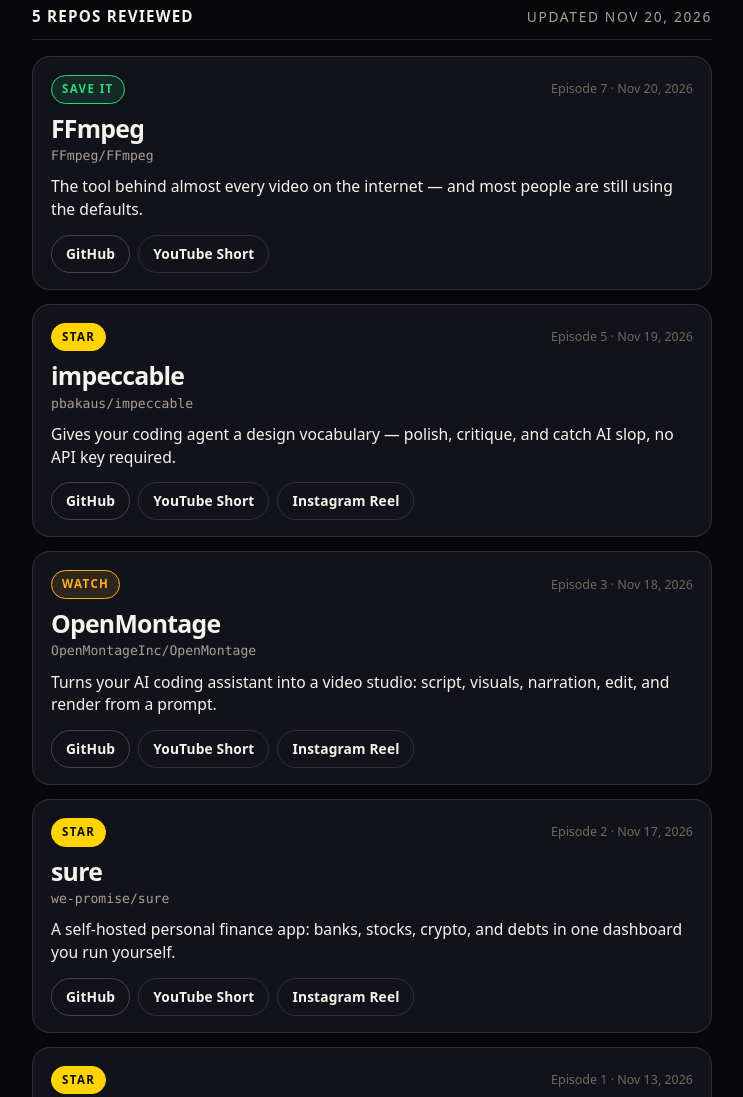
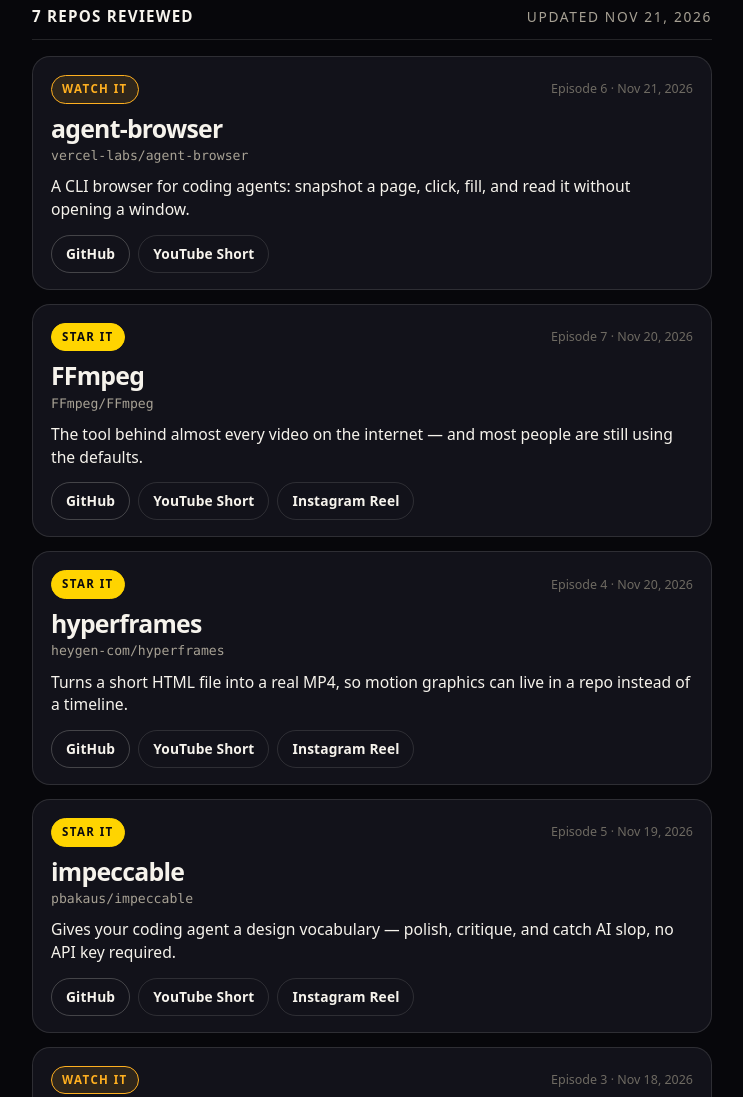
Before and after one commit to WorldYT/starorskip, a plain HTML site: page index.html in a window 1280 px wide. Shown: the part 322-1419 px from the top of the page, without its empty margins (268-1011 px from the left). Drawn offline with Linux system fonts and the light colour scheme.

Commit message:
Star or Skip repo list: 7 posted repos (adds agent-browser WATCH IT, FFmpeg STAR IT, HyperFrames STAR IT), verdict labels STAR IT / WATCH IT

```diff
--- a/index.html
+++ b/index.html
@@ -184,23 +184,45 @@
         <a href="https://www.instagram.com/starorskip.repos/" rel="noopener noreferrer">Instagram @starorskip.repos</a>
       </nav>
     </header>
-    <div class="count"><strong>5 repos reviewed</strong><span>Updated Nov 20, 2026</span></div>
+    <div class="count"><strong>7 repos reviewed</strong><span>Updated Nov 21, 2026</span></div>
     <section class="list" aria-label="Reviewed repositories">
 
       <article class="card">
         <div class="card-top">
-          <span class="badge save">SAVE IT</span>
+          <span class="badge watch">WATCH IT</span>
+          <span class="meta">Episode 6 · Nov 21, 2026</span>
+        </div>
+        <h2>agent-browser</h2>
+        <p class="slug"><a href="https://github.com/vercel-labs/agent-browser" rel="noopener noreferrer">vercel-labs/agent-browser</a></p>
+        <p class="blurb">A CLI browser for coding agents: snapshot a page, click, fill, and read it without opening a window.</p>
+        <div class="links"><a class="btn gh" href="https://github.com/vercel-labs/agent-browser" rel="noopener noreferrer">GitHub</a><a class="btn yt" href="https://youtube.com/shorts/gqYksbYPpd0" rel="noopener noreferrer">YouTube Short</a></div>
+      </article>
+
+      <article class="card">
+        <div class="card-top">
+          <span class="badge star">STAR IT</span>
           <span class="meta">Episode 7 · Nov 20, 2026</span>
         </div>
         <h2>FFmpeg</h2>
         <p class="slug"><a href="https://github.com/FFmpeg/FFmpeg" rel="noopener noreferrer">FFmpeg/FFmpeg</a></p>
         <p class="blurb">The tool behind almost every video on the internet — and most people are still using the defaults.</p>
-        <div class="links"><a class="btn gh" href="https://github.com/FFmpeg/FFmpeg" rel="noopener noreferrer">GitHub</a><a class="btn yt" href="https://youtube.com/shorts/tRa91pDwIU0" rel="noopener noreferrer">YouTube Short</a></div>
+        <div class="links"><a class="btn gh" href="https://github.com/FFmpeg/FFmpeg" rel="noopener noreferrer">GitHub</a><a class="btn yt" href="https://youtube.com/shorts/tRa91pDwIU0" rel="noopener noreferrer">YouTube Short</a><a class="btn ig" href="https://www.instagram.com/starorskip.repos/reel/Df-06FpTtqY/" rel="noopener noreferrer">Instagram Reel</a></div>
       </article>
 
       <article class="card">
         <div class="card-top">
-          <span class="badge star">STAR</span>
+          <span class="badge star">STAR IT</span>
+          <span class="meta">Episode 4 · Nov 20, 2026</span>
+        </div>
+        <h2>hyperframes</h2>
+        <p class="slug"><a href="https://github.com/heygen-com/hyperframes" rel="noopener noreferrer">heygen-com/hyperframes</a></p>
+        <p class="blurb">Turns a short HTML file into a real MP4, so motion graphics can live in a repo instead of a timeline.</p>
+        <div class="links"><a class="btn gh" href="https://github.com/heygen-com/hyperframes" rel="noopener noreferrer">GitHub</a><a class="btn yt" href="https://youtube.com/shorts/3btmd65oii4" rel="noopener noreferrer">YouTube Short</a><a class="btn ig" href="https://www.instagram.com/starorskip.repos/reel/DgAkpQ5z1yf/" rel="noopener noreferrer">Instagram Reel</a></div>
+      </article>
+
+      <article class="card">
+        <div class="card-top">
+          <span class="badge star">STAR IT</span>
           <span class="meta">Episode 5 · Nov 19, 2026</span>
         </div>
         <h2>impeccable</h2>
@@ -211,7 +233,7 @@
 
       <article class="card">
         <div class="card-top">
-          <span class="badge watch">WATCH</span>
+          <span class="badge watch">WATCH IT</span>
           <span class="meta">Episode 3 · Nov 18, 2026</span>
         </div>
         <h2>OpenMontage</h2>
@@ -222,7 +244,7 @@
 
       <article class="card">
         <div class="card-top">
-          <span class="badge star">STAR</span>
+          <span class="badge star">STAR IT</span>
           <span class="meta">Episode 2 · Nov 17, 2026</span>
         </div>
         <h2>sure</h2>
@@ -233,7 +255,7 @@
 
       <article class="card">
         <div class="card-top">
-          <span class="badge star">STAR</span>
+          <span class="badge star">STAR IT</span>
           <span class="meta">Episode 1 · Nov 13, 2026</span>
         </div>
         <h2>astryx</h2>
```
